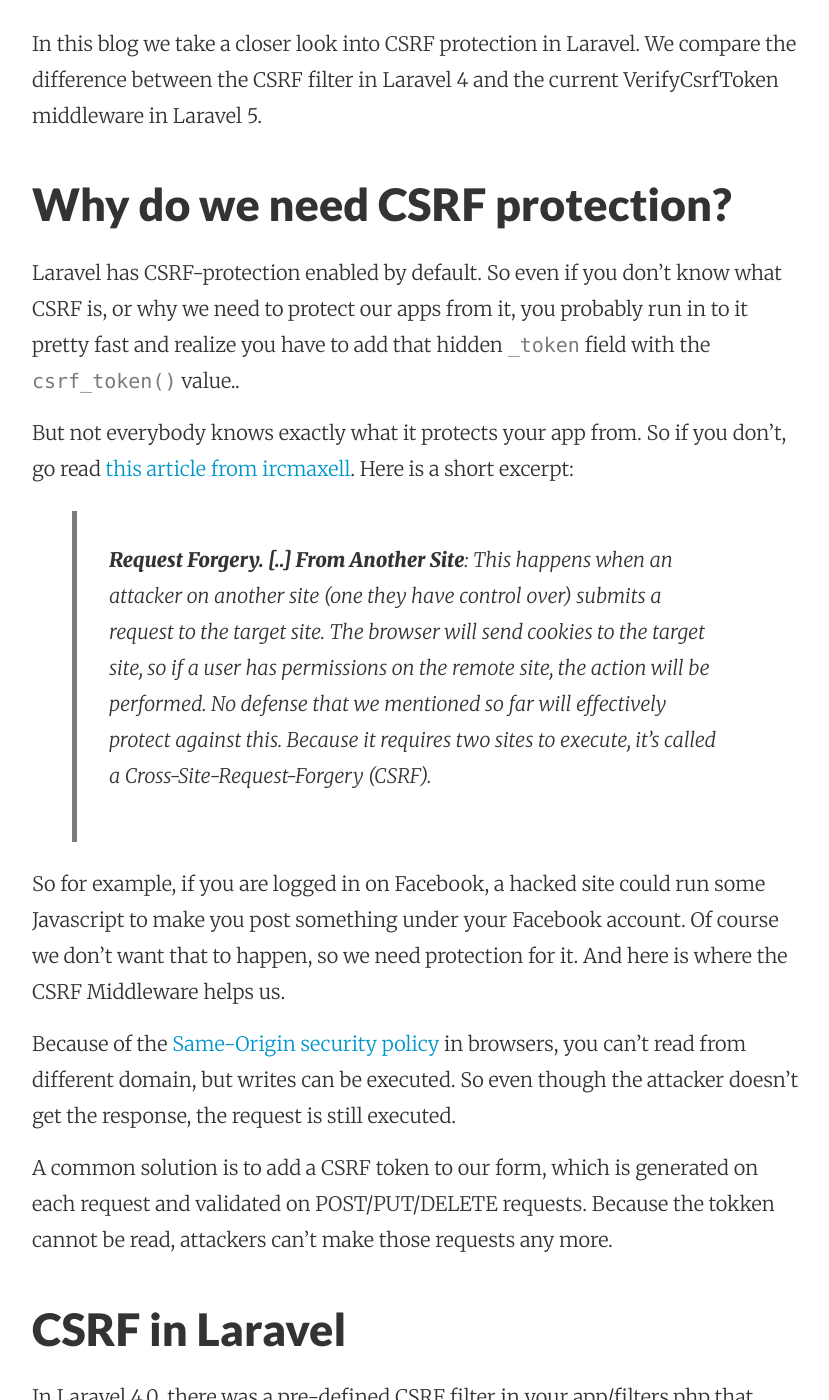
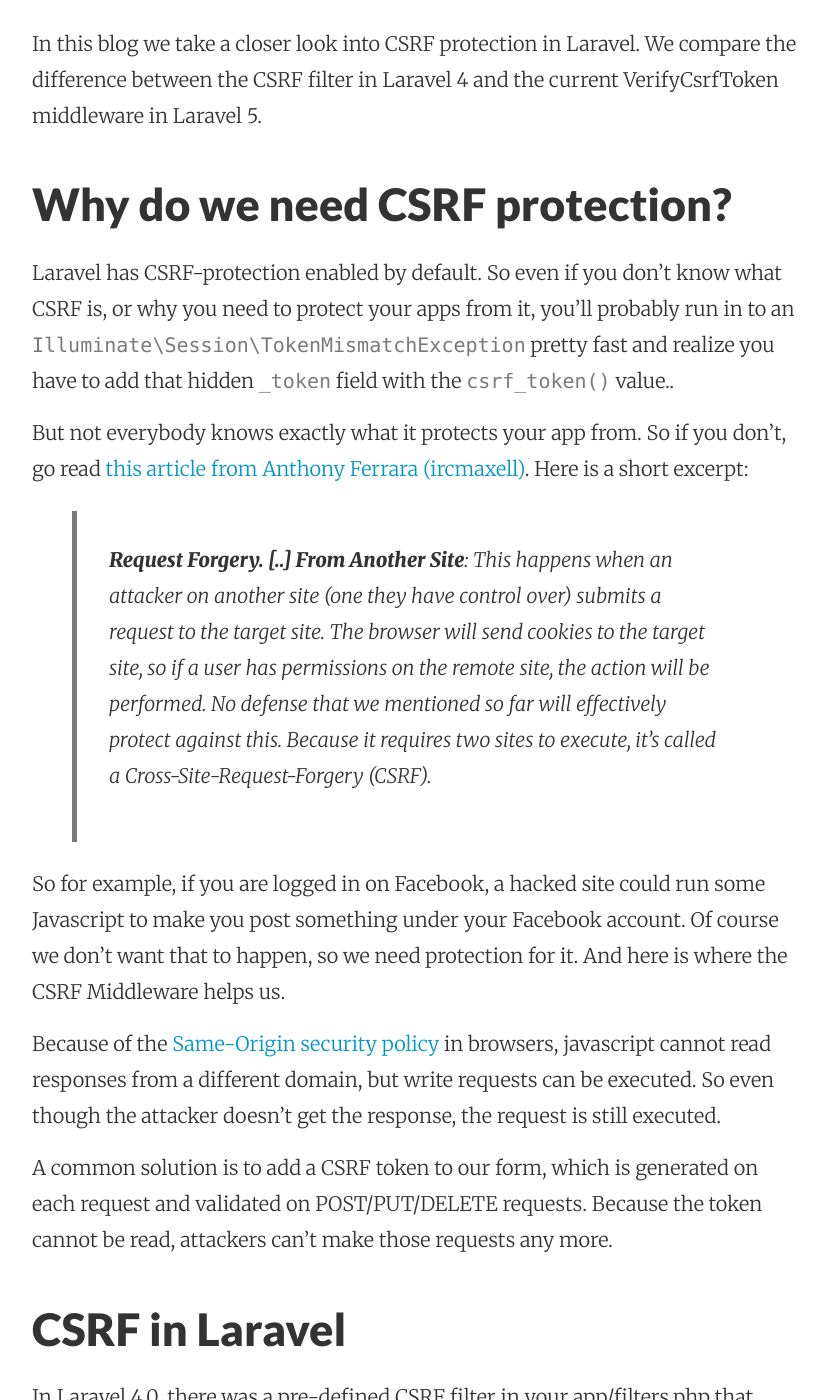
Before and after one commit to barryvdh/barryvdh.github.io, a Jekyll site: the page built from _posts/2015-02-21-csrf-protection-in-laravel-explained.md, in a window 1280 px wide and 1400 px high, scrolled down 391 px. Shown: the whole window, without its empty margins (224-1053 px from the left). Built offline with Jekyll 4.4.1, drawn with Linux system fonts in a browser that asks for light colours; nearby versions of some CDN libraries; comment, search, counter and statistics services are not loaded; some of the changed text lies outside the part shown.

Commit message:
Update 2015-02-21-csrf-protection-in-laravel-explained.md

````diff
--- a/_posts/2015-02-21-csrf-protection-in-laravel-explained.md
+++ b/_posts/2015-02-21-csrf-protection-in-laravel-explained.md
@@ -10,17 +10,17 @@
 
 ## Why do we need CSRF protection?
 
-Laravel has CSRF-protection enabled by default. So even if you don't know what CSRF is, or why we need to protect our apps from it, you probably run in to it pretty fast and realize you have to add that hidden `_token` field with the `csrf_token()` value..
+Laravel has CSRF-protection enabled by default. So even if you don't know what CSRF is, or why you need to protect your apps from it, you'll probably run in to an `Illuminate\Session\TokenMismatchException` pretty fast and realize you have to add that hidden `_token` field with the `csrf_token()` value..
 
-But not everybody knows exactly what it protects your app from. So if you don't, go read [this article from ircmaxell](http://blog.ircmaxell.com/2013/02/preventing-csrf-attacks.html). Here is a short excerpt:
+But not everybody knows exactly what it protects your app from. So if you don't, go read [this article from Anthony Ferrara  (ircmaxell)](http://blog.ircmaxell.com/2013/02/preventing-csrf-attacks.html). Here is a short excerpt:
 
 > __Request Forgery. [..] From Another Site__: This happens when an attacker on another site (one they have control over) submits a request to the target site. The browser will send cookies to the target site, so if a user has permissions on the remote site, the action will be performed. No defense that we mentioned so far will effectively protect against this. Because it requires two sites to execute, it's called a Cross-Site-Request-Forgery (CSRF).
 
 So for example, if you are logged in on Facebook, a hacked site could run some Javascript to make you post something under your Facebook account. Of course we don't want that to happen, so we need protection for it. And here is where the CSRF Middleware helps us.
 
-Because of the [Same-Origin security policy](https://developer.mozilla.org/en-US/docs/Web/Security/Same-origin_policy#Cross-origin_network_access) in browsers, you can't read from different domain, but writes can be executed. So even though the attacker doesn't get the response, the request is still executed.
+Because of the [Same-Origin security policy](https://developer.mozilla.org/en-US/docs/Web/Security/Same-origin_policy#Cross-origin_network_access) in browsers, javascript cannot read responses from a different domain, but write requests can be executed. So even though the attacker doesn't get the response, the request is still executed.
 
-A common solution is to add a CSRF token to our form, which is generated on each request and validated on POST/PUT/DELETE requests. Because the tokken cannot be read, attackers can't make those requests any more.
+A common solution is to add a CSRF token to our form, which is generated on each request and validated on POST/PUT/DELETE requests. Because the token cannot be read, attackers can't make those requests any more.
 
 ## CSRF in Laravel
 
@@ -39,11 +39,11 @@
 ### Strict typing
 > [blog.laravel.com](http://blog.laravel.com/csrf-vulnerability-in-laravel-4/): Note that the token comparison has been changed from a != comparison to a !== comparison. This will prevent specially crafted JSON requests from bypassing the filter.
 
-Because of the weak-typing and using json_decode for JSON request, you could pass `{'_token':true}` as JSON data, and it would still match. That's a pretty easy (but important!) fix, but as [lasselehtinen and ircmaxell noted](https://github.com/laravel/laravel/commit/ba0cf2a1c9280e99d39aad5d4d686d554941eea1), it's still not perfect.
+Because of the weak-typing and using `json_decode()` for JSON requests, you could pass `{'_token':true}` as JSON data and it would still match. That's a pretty easy (but important!) fix, but as [lasselehtinen and ircmaxell noted](https://github.com/laravel/laravel/commit/ba0cf2a1c9280e99d39aad5d4d686d554941eea1), it's still not perfect.
 
 ### Timing safe comparison
 
-While a timing attack for CSRF tokens is probably more theoretical, it would be possible for attackers to guess the token by repeating the same request many times, and comparing the time it takes to return. Because a regular string comparison stops when it finds a character that doesn't match, you could find a difference between different tokens. Very simplified:
+While a timing attack for CSRF tokens is probably more theoretical, it would be possible for attackers to guess the token by repeating the same request many times and comparing the time it takes to return. Because a regular string comparison stops when it finds a character that doesn't match, you could find a difference between different tokens. Very simplified example:
 
 ```php
 $token = 'abcdef';
@@ -75,9 +75,18 @@
 
 This makes the CSRF check a lot more flexible. You don't have to remember where to add you filters, just make sure that every form has a `_token` field. Because of #2 and #3, it will work with Ajax request without having to modify the core filter.
 
+> Note: This reminds us again that GET requests should never change state. The CSRF middleware assumes that it doesn't need to check GET (or HEAD/OPTIONS) requests, because they should be safe to execute.
+
 ### Checking the headers
 
-At first, only the `X-XSRF-TOKEN` was checked. This used the [Angular convention](https://docs.angularjs.org/api/ng/service/$http#cross-site-request-forgery-xsrf-protection) that the token could be read from the `XSRF-TOKEN` cookie. If Angular detects that cookie, it adds the token to all XHR requests.
+At first, only the `X-XSRF-TOKEN` was checked. This used the [Angular convention](https://docs.angularjs.org/api/ng/service/$http#cross-site-request-forgery-xsrf-protection) that the token could be read from the `XSRF-TOKEN` cookie. If Angular detects that cookie, it [adds the token to all XHR requests](https://github.com/angular/angular.js/blob/5da1256fc2812d5b28fb0af0de81256054856369/src/ng/http.js#L1072).
+
+```Javascript
+var xsrfValue = urlIsSameOrigin(config.url) ? $browser.cookies()['XSRF-TOKEN'] : undefined;
+if (xsrfValue) {
+  reqHeaders['X-XSRF-TOKEN'] = xsrfValue;
+}
+```
 
 While this does work great for Angular, it has a slight problem: Because the cookies in Laravel are always encrypted, the token from the cookie needs to be decrypted before it can be compared. This is not a problem for Angular, but it is a problem if you want to set the header manually for your own Javascript requests.
 
@@ -111,6 +120,7 @@
 ### Modifying the middleware
 
 I would suggest that you try to avoid writing your own logic for the CSRF handler. As you can see above, there are a lot of things to consider. If some bug is found with the VerifyCsrfToken middleware, it can now be fixed upstream. If you have your own filter, like in Laravel 4, it won't be updated automatically.. But since [this commit to laravel/laravel](https://github.com/laravel/laravel/commit/c3e3d9dc4b8a4f6f52f1f89233f2a1d19011fc24), you can easily override certain methods in your own app.
+I you don't want to use CSRF at all, you can still just remove the VerifyCsrfToken from your middleware list.
 
 ### Comments?
 
````
